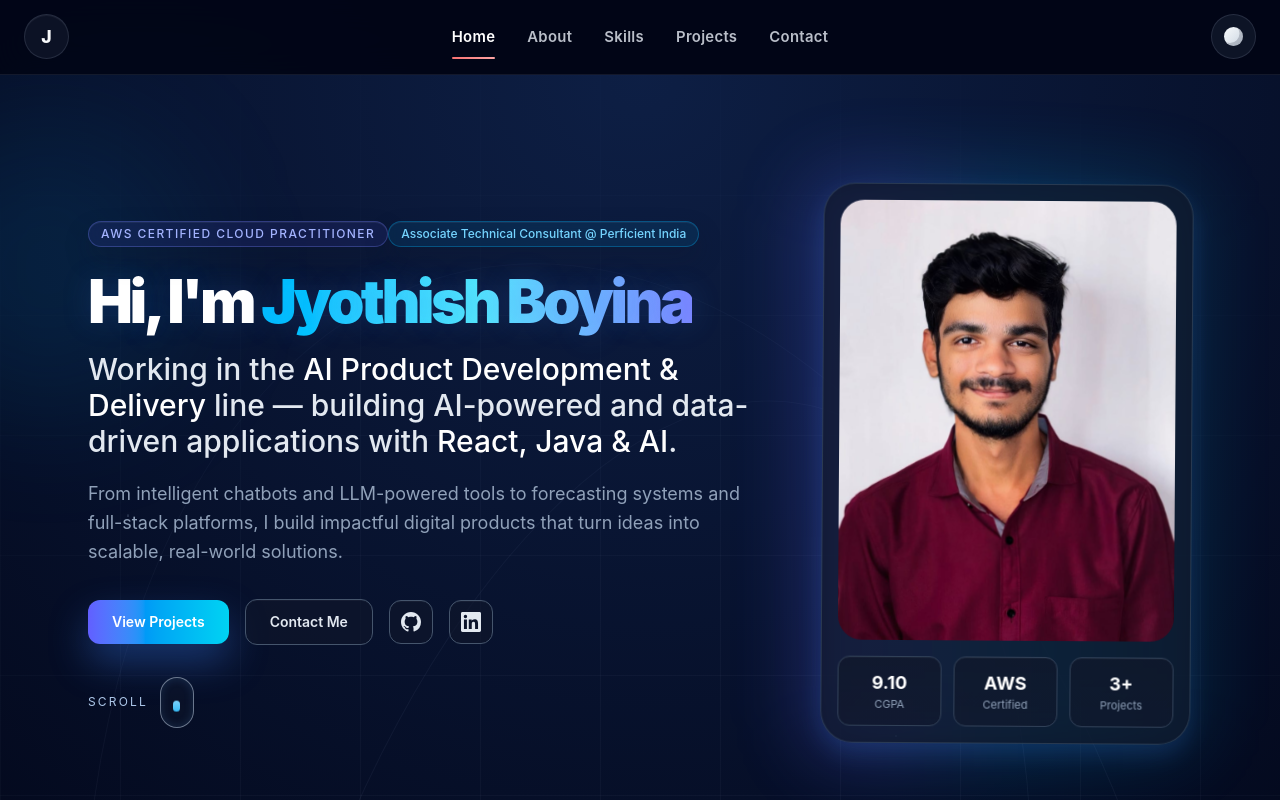
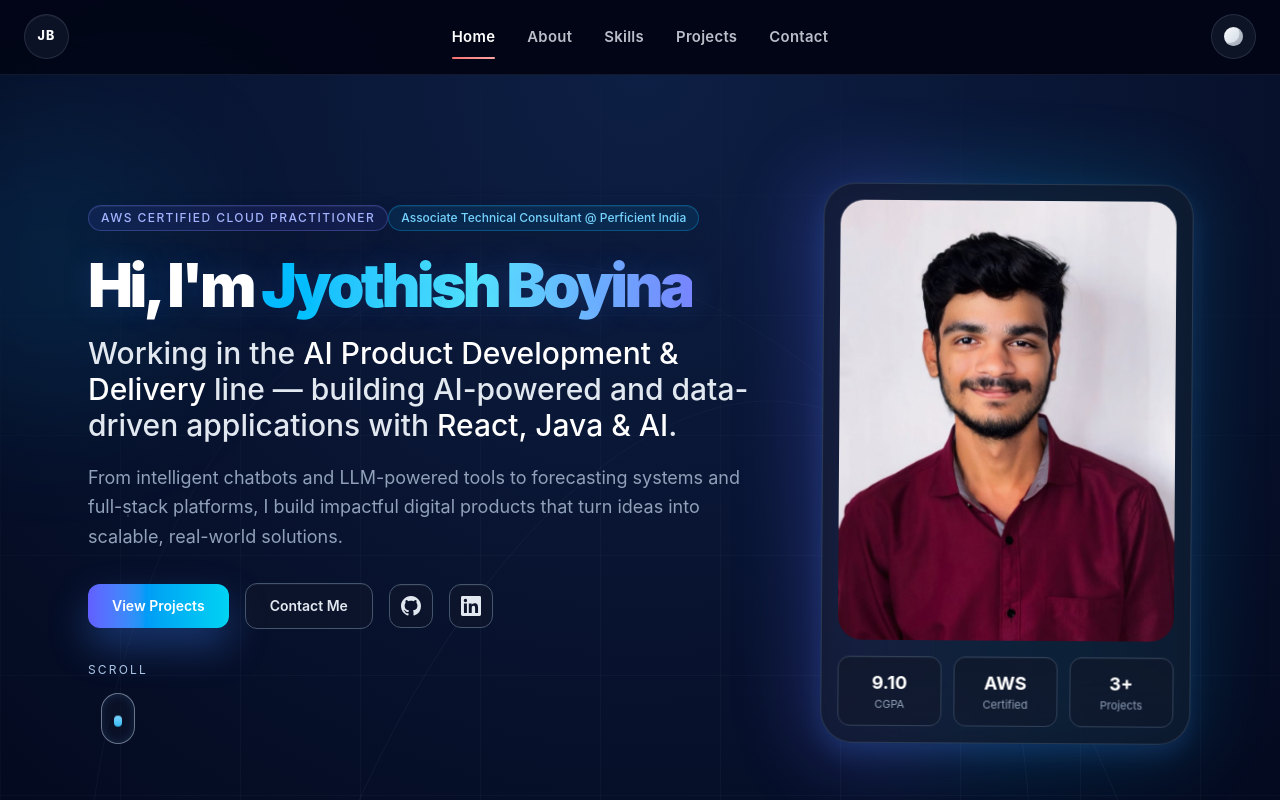
Before and after one commit to JyothishBoyina/Portfolio1, a React (Vite) app: page / in a window 1280 px wide. Shown: the top 800 px of the page. Built offline with nearby package versions, Linux system fonts and the light colour scheme.

Commit message:
Center scroll indicator and update brand initials

```diff
--- a/src/App.jsx
+++ b/src/App.jsx
@@ -15,7 +15,7 @@ export default function App() {
       <header className="site-header">
         <div className="nav-inner">
           <a href="#home" className="brand" aria-label="Go to home section">
-            <span className="brand-mark">J</span>
+            <span className="brand-mark">JB</span>
           </a>
 
           <nav className="nav-links" aria-label="Main navigation">
--- a/src/index.css
+++ b/src/index.css
@@ -79,8 +79,9 @@ body::after {
   display: inline-flex;
   align-items: center;
   justify-content: center;
-  width: 2.8rem;
+  min-width: 2.8rem;
   height: 2.8rem;
+  padding: 0 0.7rem;
   border-radius: 9999px;
   border: 1px solid rgba(148, 163, 184, 0.18);
   background: rgba(15, 23, 42, 0.8);
@@ -90,7 +91,8 @@ body::after {
 
 .brand-mark {
   font-weight: 800;
-  font-size: 1.1rem;
+  font-size: 0.78rem;
+  letter-spacing: 0.08em;
   color: #f8fafc;
 }
 
@@ -193,8 +195,12 @@ body::after {
 .scroll-prompt {
   display: inline-flex;
   align-items: center;
-  gap: 0.75rem;
+  justify-content: center;
+  flex-direction: column;
+  gap: 0.85rem;
   margin-top: 2rem;
+  margin-left: auto;
+  margin-right: auto;
   color: rgba(191, 219, 254, 0.9);
   text-decoration: none;
   font-size: 0.75rem;
```
